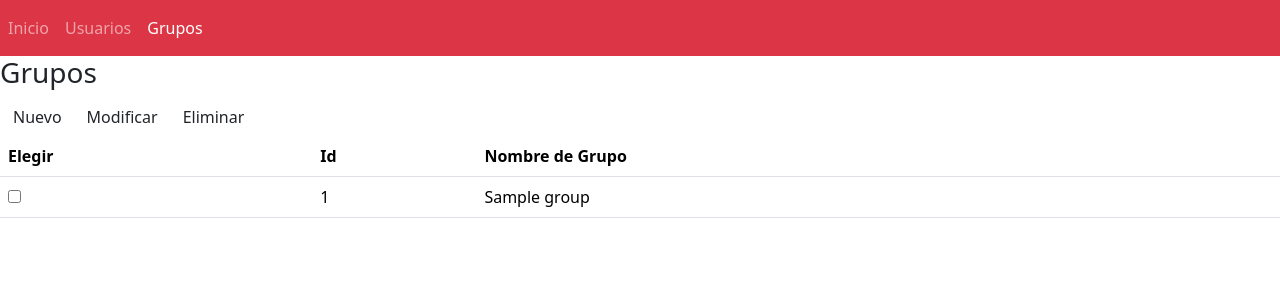
After one commit to ciberdev/python-flask, a Flask app: page /groups/ in a window 1280 px wide. The commit adds this page. Shown: the top 300 px of the page. Run offline with Flask 3, Linux system fonts and the light colour scheme; the visitor is signed in with stand-in values (Sample User, id 1); tables that the repository leaves empty hold one stand-in row (values such as "Sample post"); some libraries are stand-ins or nearby versions.

Commit message:
updating groups module

```diff
--- /dev/null
+++ b/controllers/groups_controller.py
@@ -0,0 +1,53 @@
+import datetime
+from flask import redirect, render_template, session, request
+from flask.helpers import url_for
+from entities.groups import Group
+from lib.dbconnection import db
+from repositories.groupsds import GroupsDS
+
+def list():
+    servicioDB = GroupsDS()
+    if request.method == 'POST':
+        if(request.form['operation']=='NUEVO'):
+            grupo = Group(group_name="")
+            session['object_group'] = grupo
+            return redirect(url_for('bpgroups.datos_grupo'))
+
+        if(request.form['operation']=='MODIFICAR'):
+            print("Grupo elegido: " + str(request.form['selected_group']))
+            resultado = servicioDB.obtenerGrupo(request.form['selected_group'])
+            session['object_group'] = resultado
+            if(resultado != None):
+                return redirect(url_for('bpgroups.datos_grupo'))
+
+        if(request.form['operation']=='ELIMINAR'):
+            pass
+
+    datos = {"title": "Modulo de Usuarios", "message":"Bienvenido a nuestro sitio"}
+    if (session.get('loggedIn', False)):
+        # Acá debemos obtener los datos de los grupos, previo a invocar a la plantilla.
+        groups = servicioDB.listaGrupos()
+
+        return render_template('groups.html', datos=datos, groups=groups)
+    return render_template('login.html')
+
+def datos_grupo():
+    servicioDB = GroupsDS()
+    grupo = session['object_group']
+
+    if request.method == 'POST':
+        form = request.form
+        if(request.form['idgroup'] != 'None'):
+            # Recuperamos una referencia al objeto de BD
+            grupo = servicioDB.obtenerGrupo(request.form['idgroup'])
+            grupo.group_name=form['group_name']
+
+        else:
+            grupo = Group(group_name=form['group_name'])
+
+        grupo=servicioDB.guardarGrupo(grupo)
+
+    return render_template('datos_grupo.html', grupo=grupo)
+
+def eliminar_grupo():
+    pass
--- a/entities/groups.py
+++ b/entities/groups.py
@@ -3,7 +3,7 @@ from sqlalchemy import ForeignKey
 from entities import Base
 
 class Group(Base):
-     __tablename__ = "_tf_groups"
+     __tablename__ = "tf_groups"
 
-     id: Mapped[int] = mapped_column(primary_key=True)
+     idgroup: Mapped[int] = mapped_column(primary_key=True)
      group_name: Mapped[str]
--- a/main4.py
+++ b/main4.py
@@ -2,6 +2,7 @@ from flask import Flask
 from flask_bootstrap import Bootstrap5
 from flask_session import Session
 from routes.bpusers import bpusers
+from routes.bpgroups import bpgroups
 from routes.bpsystem import bpsystem
 from flask_sqlalchemy import SQLAlchemy
 from lib.dbconnection import db
@@ -16,6 +17,7 @@ def create_app():
     # Definimos los blueprints que invocaran a nuestros controllers, de acuerdo a la URL que haya sido invocada.
     newapp.register_blueprint(bpsystem, url_prefix='/')
     newapp.register_blueprint(bpusers, url_prefix='/users')
+    newapp.register_blueprint(bpgroups, url_prefix='/groups')
 
     return newapp
 
--- /dev/null
+++ b/repositories/groupsds.py
@@ -0,0 +1,25 @@
+"""Servicio Datasource para Usuarios"""
+from sqlalchemy import select, update
+from entities.groups import Group
+from lib.dbconnection import db
+
+class GroupsDS():
+
+    def listaGrupos(self):
+        statement = select(Group)
+        results = db.session.execute(statement).all()
+        return results
+
+    def obtenerGrupo(self, uid):
+        statement = select(Group).where(Group.idgroup == uid)
+        resultado = db.session.execute(statement).scalar_one()
+        return resultado
+
+    def guardarGrupo(self, grupo):
+
+        if(grupo.idgroup == None):
+            db.session.add(grupo)
+        else:
+            db.session.merge(grupo)
+        db.session.commit()
+        return grupo
--- /dev/null
+++ b/templates/groups.html
@@ -0,0 +1,52 @@
+{% extends 'privbase.html' %}
+
+{% block content %}
+
+    <h3>Grupos</h3>
+
+    <form method="POST">
+        <div class="btn-toolbar" role="toolbar" aria-label="Barra de herramientas">
+            <div class="btn-group me-2" role="group" aria-label="Opciones">
+            <button id="newGroup" type="submit" class="btn btn-default" onClick="setOperation('NUEVO')" >Nuevo</button>
+
+            <button id="updateGroup" type="submit" class="btn btn-default" onClick="setOperation('MODIFICAR')">Modificar</button>
+            <button id="deleteGroup" type="submit" class="btn btn-default" onClick="setOperation('ELIMINAR')">Eliminar</button>
+            </div>
+        </div>
+        <input id="selected_group" type="hidden" name="selected_group" value="" >
+        <input id="operation" type="hidden" name="operation" value="" >
+    </form>
+
+    <table id="data" class="table table-triped">
+        <thead>
+            <tr>
+                <th>Elegir</th>
+                <th>Id</th>
+                <th>Nombre de Grupo</th>
+            </tr>
+        </thead>
+        <tbody>
+            {% for item in groups  %}
+                <tr>
+                    <td><input type="checkbox" onclick="setGroupSelected(this, {{ item.Group.idgroup}})" ></td>
+                    <td>{{ item.Group.idgroup}}</td>
+                    <td>{{ item.Group.group_name}}</td>
+                </tr>
+            {% endfor %}
+        </tbody>
+    </table>
+
+<script>
+    function setGroupSelected( componente, id){
+        if (componente.checked){
+            document.getElementById('selected_group').value = id
+        } else{
+            document.getElementById('selected_group').value = undefined
+        }
+    }
+    function setOperation(operation){
+        document.getElementById('operation').value = operation
+    }
+</script>
+
+{% endblock %}
--- a/templates/privbase.html
+++ b/templates/privbase.html
@@ -11,6 +11,7 @@
         <div class="navbar-nav mr-auto">
             {{ render_nav_item('bpsystem.inicio', 'Inicio') }}
             {{ render_nav_item('bpusers.list', 'Usuarios') }}
+            {{ render_nav_item('bpgroups.list', 'Grupos') }}
         </div>
     </div>
 </nav>
```
Also changed, not shown: routes/bpgroups.py (added, +8 -0 lines), templates/datos_grupo.html (added, +18 -0 lines), 2 other files.
